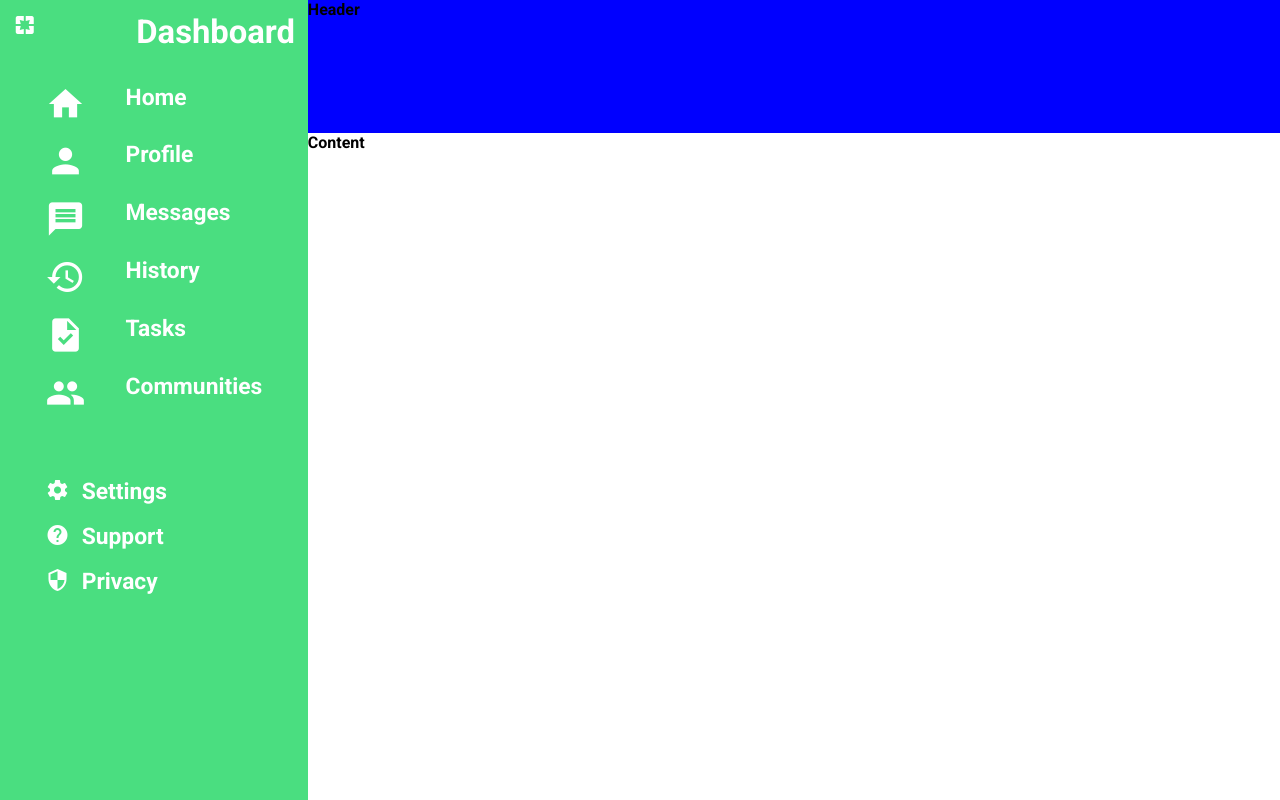
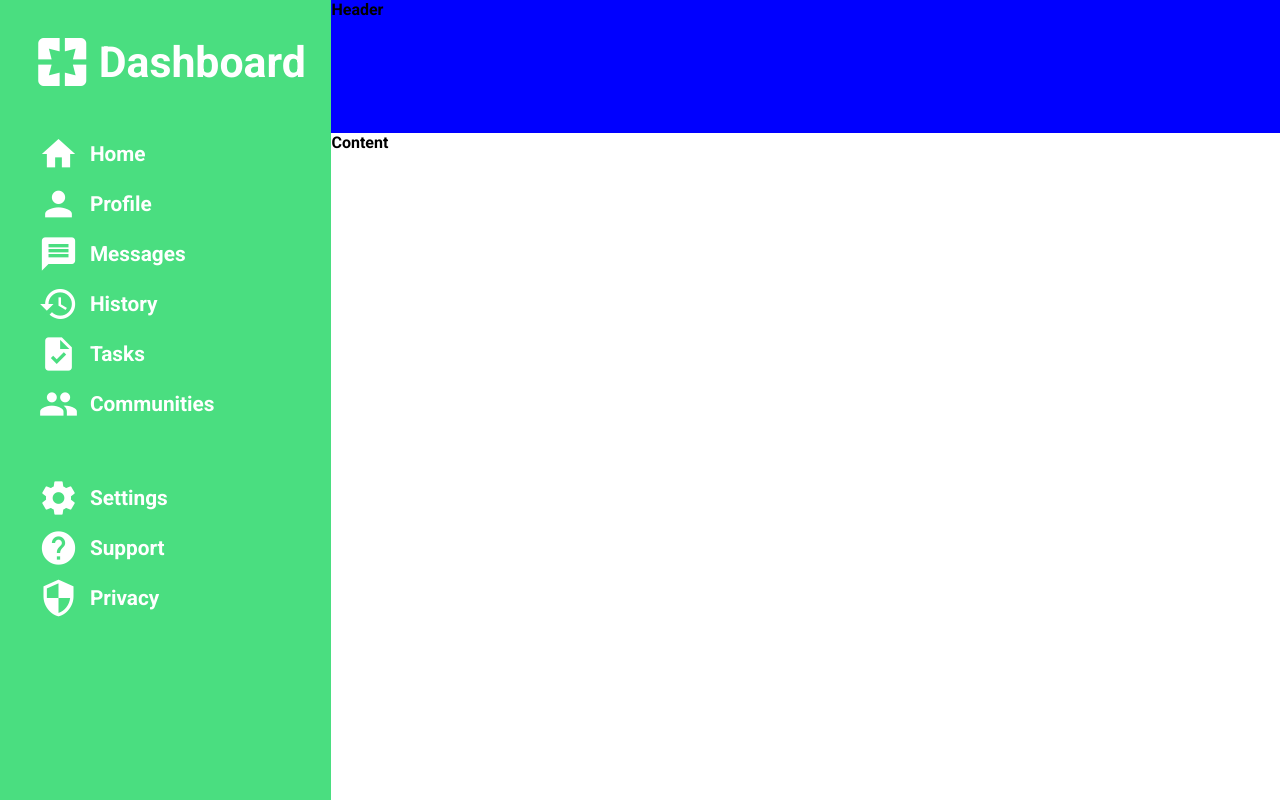
Before and after one commit to Draxgun/odin-dashboard, a plain HTML site: page index.html in a window 1280 px wide. Drawn offline with Linux system fonts and the light colour scheme.

Commit message:
sidebar completed

```diff
--- a/index.html
+++ b/index.html
@@ -44,7 +44,7 @@
                 <i class="material-icons custom">history</i>
                 <div class="textLogo" id="historyText"> History</div>
 
-                <i class="material-icons custom">tasks</i>
+                <i class="material-icons custom">task</i>
                 <div class="textLogo" id="tasksText">Tasks</div>
 
                 <i class="material-icons custom">people</i>
--- a/style.css
+++ b/style.css
@@ -31,24 +31,45 @@ body{
 
 
 .logo{
-    font-size:calc(20px + 1vw) ;
+    font-size:calc(30px + 1vw) ;
     display:grid;
     grid-template-columns: 1fr 1fr;
+    place-items: center;
+    margin-bottom: 2vh;
+    margin: 1vw;
 }
 
-.tabMenu, .settings{
-    font-size:calc(10px + 1vw);
-    padding: calc(20px + 1vw) ;
-    display: grid;
-    grid-template-columns: 0.2fr 1fr;
-    row-gap: calc(5px + 1vw);
-
+.logo>.material-icons.custom{
+    font-size: 4rem;
+    padding:calc(2px + 0.2vw) ;
 }
 
-.tabMenu >.material-icons.custom{
+
+
+.tabMenu, .settings{
+    font-size:calc(8px + 1vw);
+    padding: calc(10px + 1vw) ;
+    display: grid;
+    grid-template-columns: 0.2fr 0.5fr;
+    row-gap: 10px;
+    padding-left: 2vw;
+    justify-items: start;
+    align-items: center;
+}
+
+.tabMenu{
+    margin-bottom: 1vh;
+}
+
+.tabMenu >.material-icons.custom , .settings>.material-icons.custom{
     font-size: 2.5rem;
 }
 
+.tabMenu>.textLogo, .settings >.textLogo{
+    color: white;
+    text-align: start;
+    padding: 0;
+}
 
 
 
```
